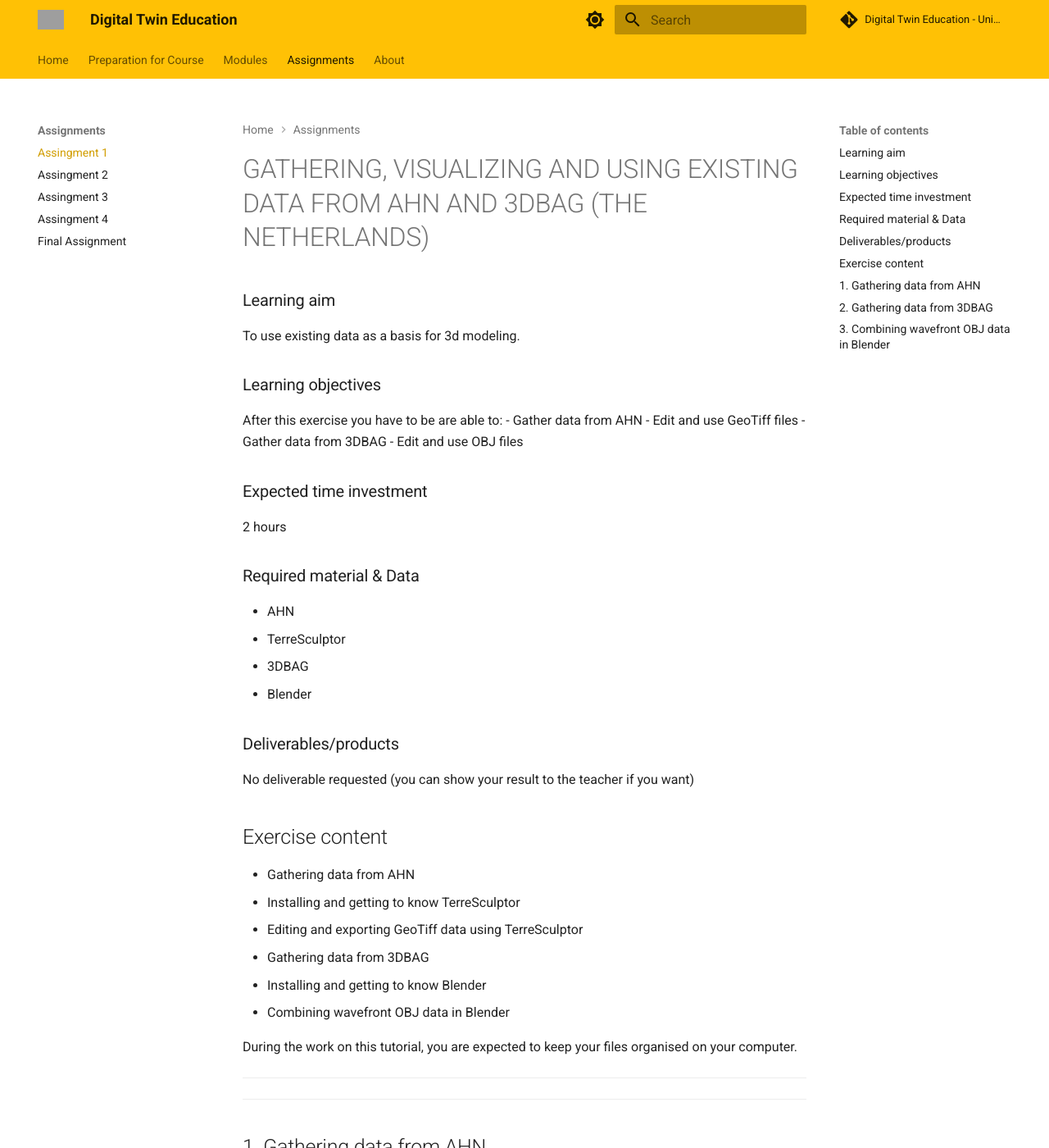
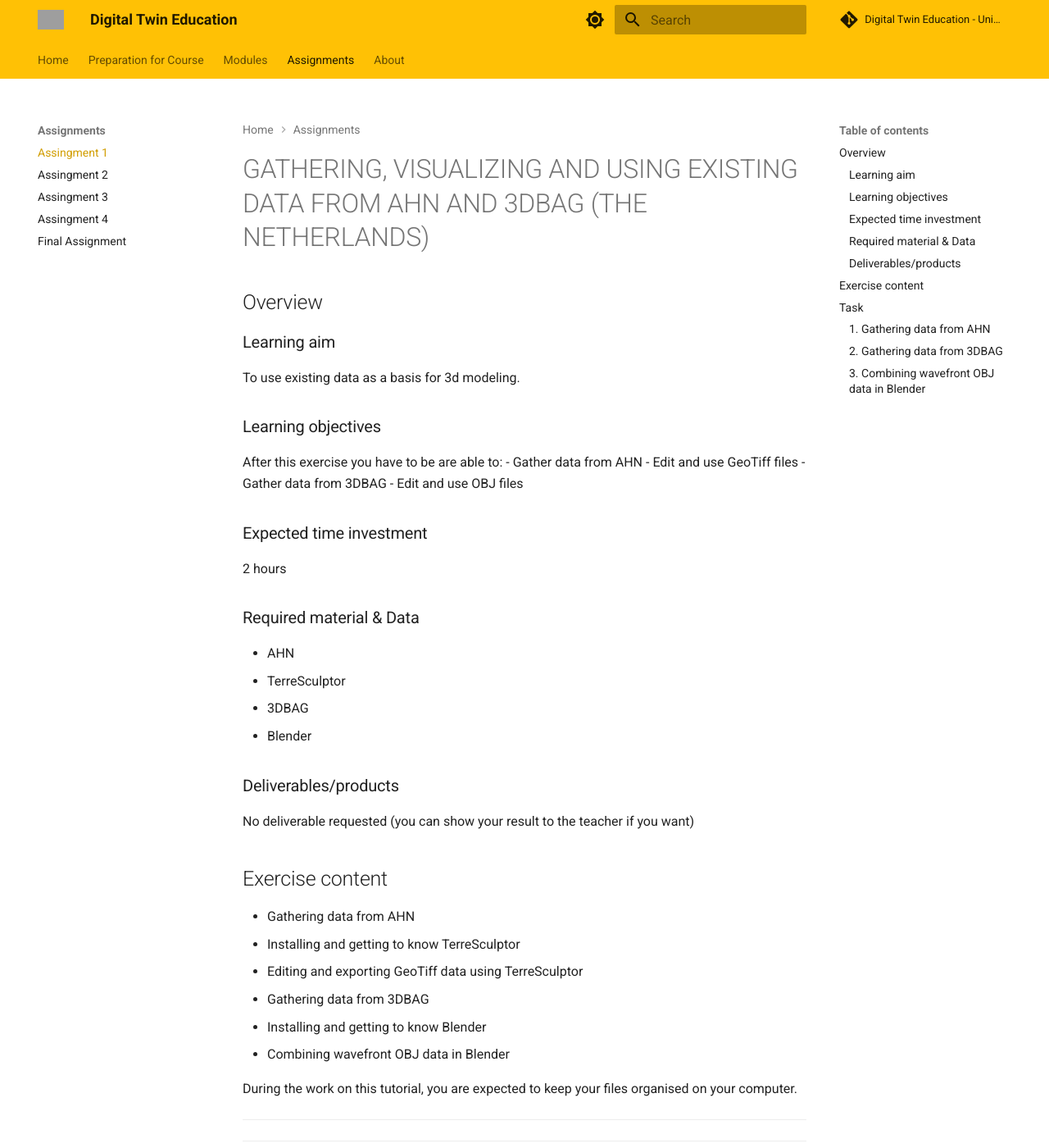
Before and after one commit to DigitalTwin-Geohub/DigitalTwinEducation, an MkDocs documentation site: the page built from docs/Assignment/Assignment I.md, in a window 1280 px wide and 1400 px high. Shown: the whole window at 82% size. Built offline with MkDocs 1.6.1 and Material for MkDocs 9.7.7, drawn with Linux system fonts in a browser that asks for light colours; comment, search, counter and statistics services are not loaded; grey boxes are pictures that could not be loaded.

Commit message:
minor changes

```diff
--- a/docs/Assignment/Assignment I.md
+++ b/docs/Assignment/Assignment I.md
@@ -1,6 +1,6 @@
 # GATHERING, VISUALIZING AND USING EXISTING DATA FROM AHN AND 3DBAG (THE NETHERLANDS)
 
-
+## Overview
 ### Learning aim
 To use existing data as a basis for 3d modeling.
 ### Learning objectives
@@ -36,8 +36,8 @@ During the work on this tutorial, you are expected to keep your files organised
 
 ____
 ____
-
-## 1. Gathering data from AHN
+## Task
+### 1. Gathering data from AHN
 The AHN provides height information for the entire Netherlands, these height information can be used as a base landscape for further 3d modelling work or combined with the geometric vector model of building for 3D city model generation. AHN data is acquired via LiDAR aerial survey.
 1.	Go to https://ahn.arcgisonline.nl/ahnviewer/ and to enable downloads, go to “List of Layers” or “lijst met lagen” and enable “AHN1, 2 en 3 – Downloads per kaartblad”
 
@@ -52,7 +52,7 @@ The data type for this file is GeoTiff and each pixel is 0.5m. Since the resolut
 
 [comment]: # (@milankoeva I do not understand the need for Twinmotion for clipping the raster, can't it be done just with QGIS?)
 
-## 2. Gathering data from 3DBAG
+### 2. Gathering data from 3DBAG
 The terrain of the university campus is now complete, in this chapter the data of the existing buildings will be gathered.
 1.	Go to https://3dbag.nl/en/download and click the button “Pick a tile”
 
@@ -64,7 +64,7 @@ The terrain of the university campus is now complete, in this chapter the data o
 
 4.	Now you should have 3 zip files, one for each of the tiles. Extract each of them and you will that for each tile you have 3 .obj models, each with a different LOD setting. Each of these models have a corresponding .mtl file which stores the material settings for the .obj model. Depending on the scale of the project and the graphical power of your computer, you can use any of the LOD’s, the remainder of this tutorial uses LOD2.2. For more information about the different LOD’s, visit: https://docs.3dbag.nl/en/schema/concepts/
 
-## 3. Combining wavefront OBJ data in Blender
+### 3. Combining wavefront OBJ data in Blender
 1.	Import the OBJ data using File -> Import -> Wavefront (.obj)
 
     ![Import object on Blender](./Images/Assignment%201-4.png)
```
